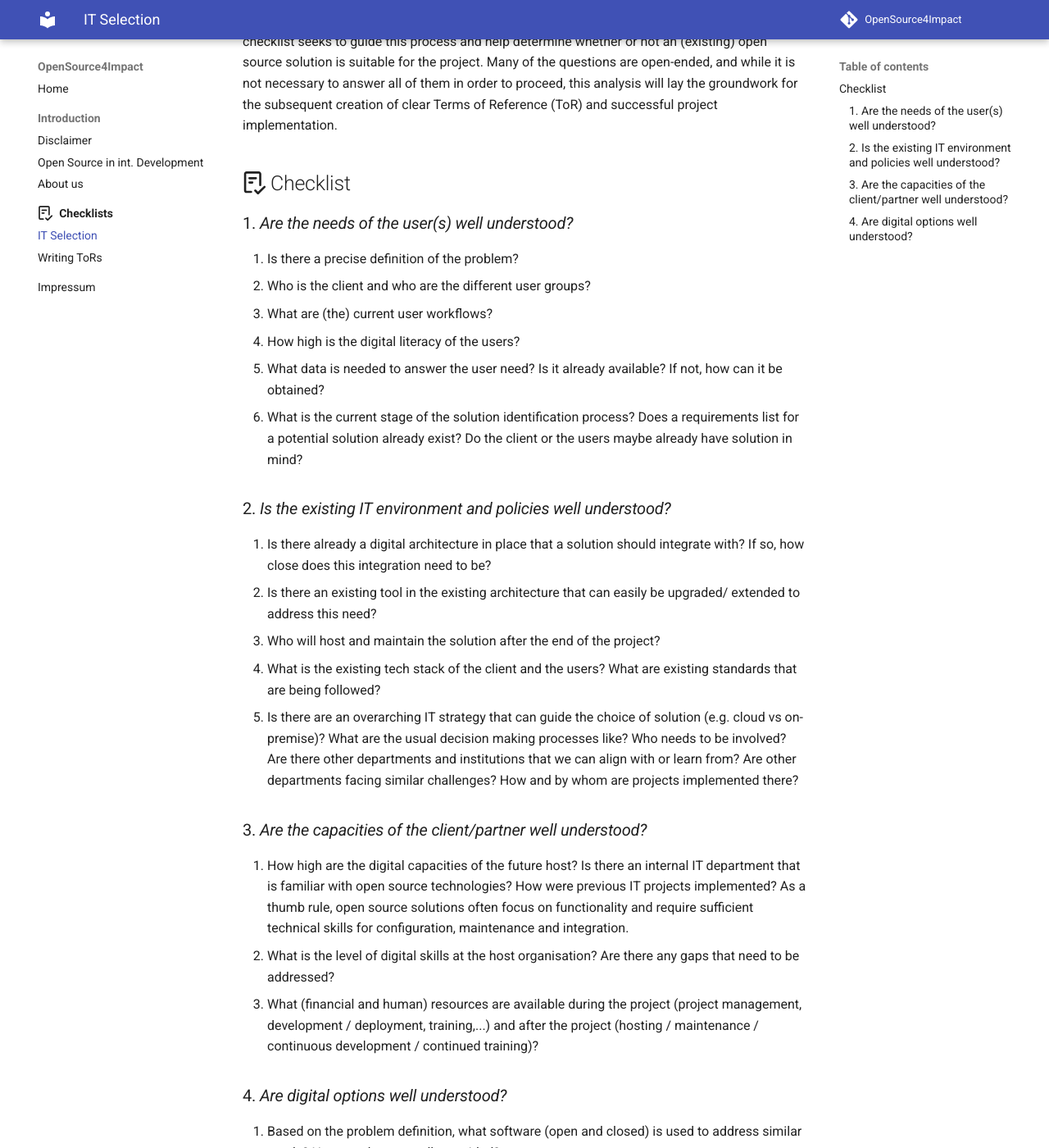
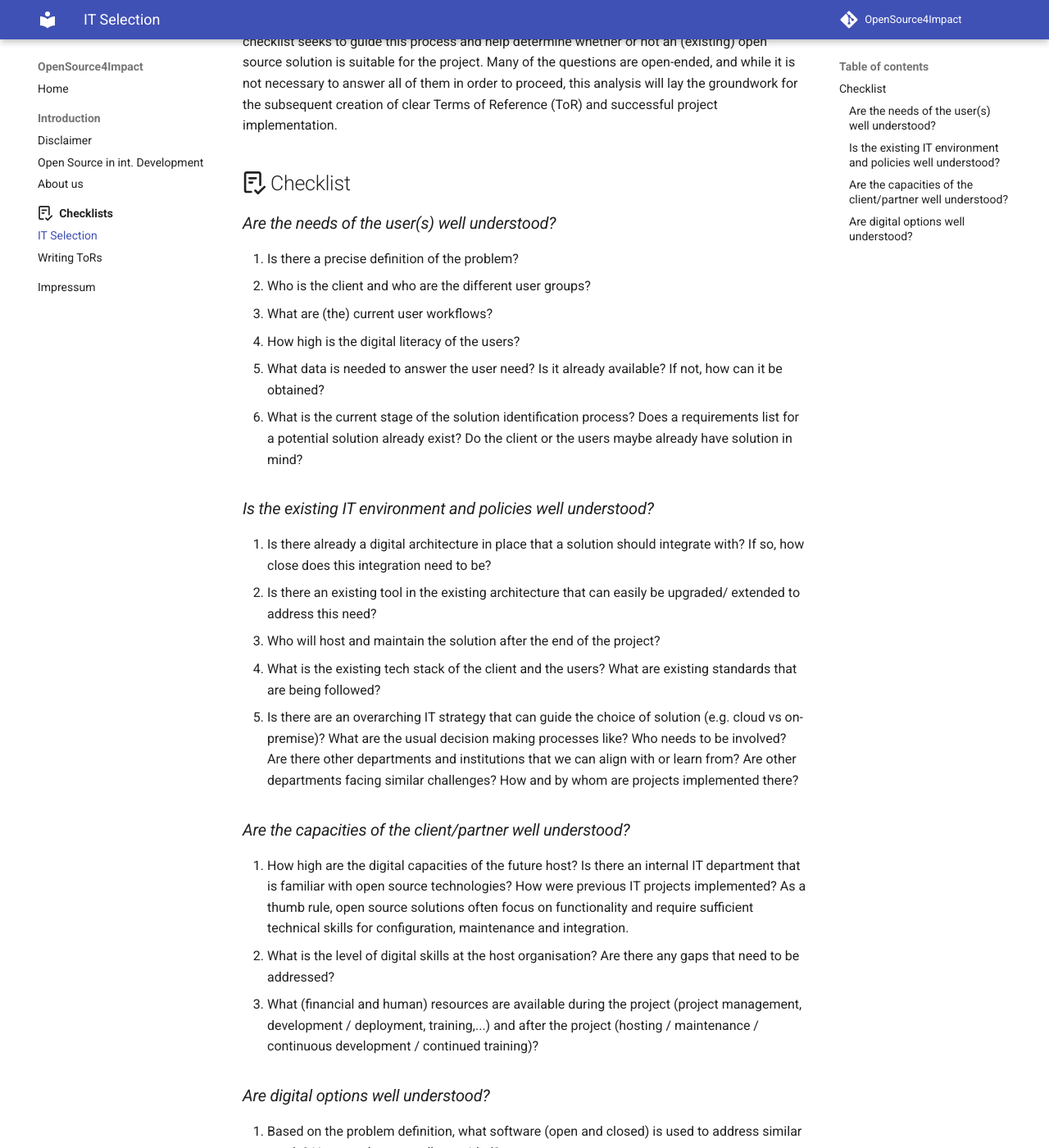
Before and after one commit to GFA-DIU/OpenSource4Impact, an MkDocs documentation site: the page built from docs/pre-project/IT_sel_checklist.md, in a window 1280 px wide and 1400 px high, scrolled down 193 px. Shown: the whole window at 82% size. Built offline with MkDocs 1.6.1 and Material for MkDocs 9.7.7, drawn with Linux system fonts in a browser that asks for light colours; plug-ins that fetch from the network failed and are left out; comment, search, counter and statistics services are not loaded.

Commit message:
Implement the suggested changes.

```diff
--- a/docs/pre-project/IT_sel_checklist.md
+++ b/docs/pre-project/IT_sel_checklist.md
@@ -4,7 +4,7 @@ At the point of project design there often already exists a good  general sense
 
 ## :octicons-checklist-16: Checklist
 
-### 1. *Are the needs of the user(s) well understood?*
+### *Are the needs of the user(s) well understood?*
 1. Is there a precise definition of the problem?
 1. Who is the client and who are the different user groups?
 1. What are (the) current user workflows?
@@ -12,19 +12,19 @@ At the point of project design there often already exists a good  general sense
 1. What data is needed to answer the user need? Is it already available?  If not, how can it be obtained?
 1. What is the current stage of the solution identification process? Does a requirements list for a potential solution already exist? Do the client or the users maybe already have solution in mind?
 
-### 2. *Is the existing IT environment and policies well understood?*
+### *Is the existing IT environment and policies well understood?*
 1. Is there already a digital architecture  in place that a solution should integrate with? If so, how close does this integration need to be?
 1. Is there an existing tool in the existing architecture that can easily be upgraded/ extended to address this need?
 1. Who will host and maintain the solution after the end of the project?
 1. What is the existing tech stack of the client and the users? What are existing standards that are being followed?
 1. Is there are an overarching IT strategy that can guide the choice of solution (e.g. cloud vs on-premise)? What are the usual decision making processes like? Who needs to be involved? Are there other departments and institutions that we can align with or learn from? Are other departments facing similar challenges? How and by whom are projects implemented there?
 
-### 3. *Are the capacities of the client/partner well understood?*
+### *Are the capacities of the client/partner well understood?*
 1. How high are the digital capacities of the future host? Is there an internal IT department that is familiar with open source technologies? How were previous IT projects implemented? As a thumb rule, open source solutions often focus on functionality and require sufficient technical skills for configuration, maintenance and integration.
 1. What is the level of digital skills at the host organisation? Are there any gaps that need to be addressed?
 1. What (financial and human) resources are available during the project (project management, development / deployment, training,...) and after the project (hosting / maintenance / continuous development / continued training)?
 
-### 4. *Are digital options well understood?*
+### *Are digital options well understood?*
 1. Based on the problem definition, what software (open and closed) is used to address similar needs? How are these usually provided?
 1. Are there off-the-shelf, fully-serviced  tools (open source or proprietary) that can cover all or part of the needs? How are they priced?
 1. What is the landscape of IT companies to provide support in development, hosting, maintenance? Are there local options?
```
Also changed, not shown: docs/pre-project/ToR_checklist.md (+4 -2 lines).
